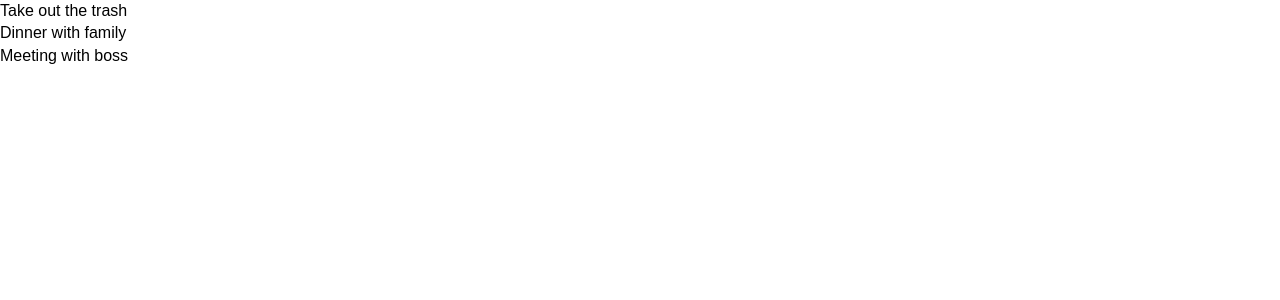
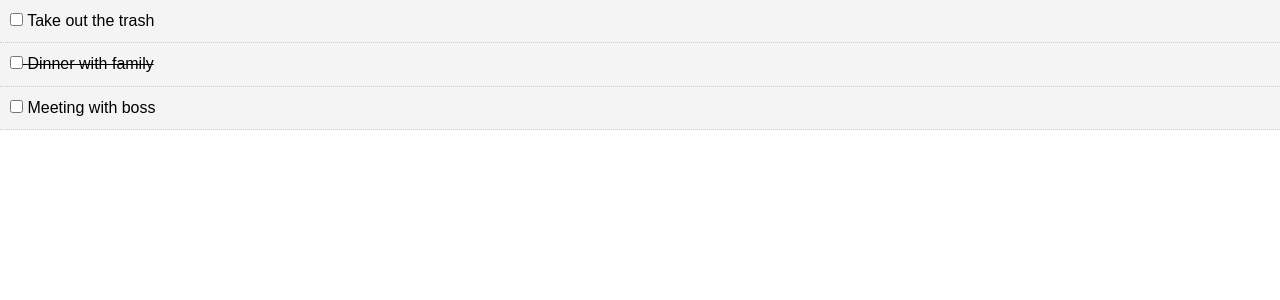
Before and after one commit to bmuha1/react_todo, a React (Create React App) app: page / in a window 1280 px wide. Shown: the top 300 px of the page. Built offline with nearby package versions, Linux system fonts and the light colour scheme.

Commit message:
Add styling and checkboxes

```diff
--- a/src/App.js
+++ b/src/App.js
@@ -14,7 +14,7 @@
       {
         id: 2,
         title: 'Dinner with family',
-        completed: false
+        completed: true
       },       {
         id: 3,
         title: 'Meeting with boss',
--- a/src/components/TodoItem.js
+++ b/src/components/TodoItem.js
@@ -2,10 +2,26 @@
 import PropTypes from 'prop-types';
 
 export class TodoItem extends Component {
+    getStyle = () => {
+        return {
+            background: '#f4f4f4',
+            padding: '10px',
+            borderBottom: '1px #ccc dotted',
+            textDecoration: this.props.todo.completed ? 'line-through' : 'none'
+        }
+    }
+
+    markComplete = (e) => {
+        console.log(this.props)
+    }
+
     render() {
         return (
-            <div>
-                <p>{ this.props.todo.title }</p>
+            <div style={ this.getStyle() }>
+                <p>
+                    <input type="checkbox" onChange={ this.markComplete }/> {' '}
+                    { this.props.todo.title }
+                </p>
             </div>
         )
     }
@@ -14,6 +30,6 @@
 // PropTypes
 TodoItem.propTypes = {
     todo: PropTypes.object.isRequired
-  }
+}
 
 export default TodoItem
```
